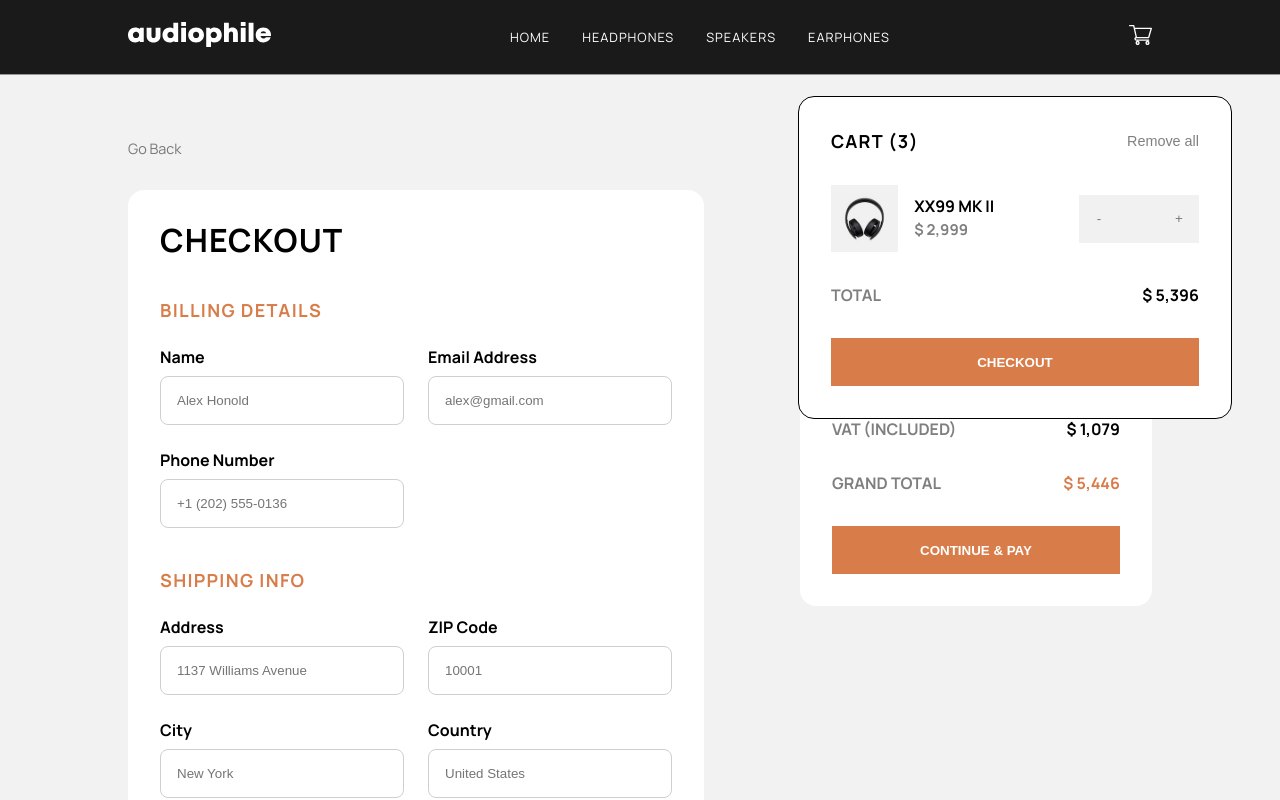
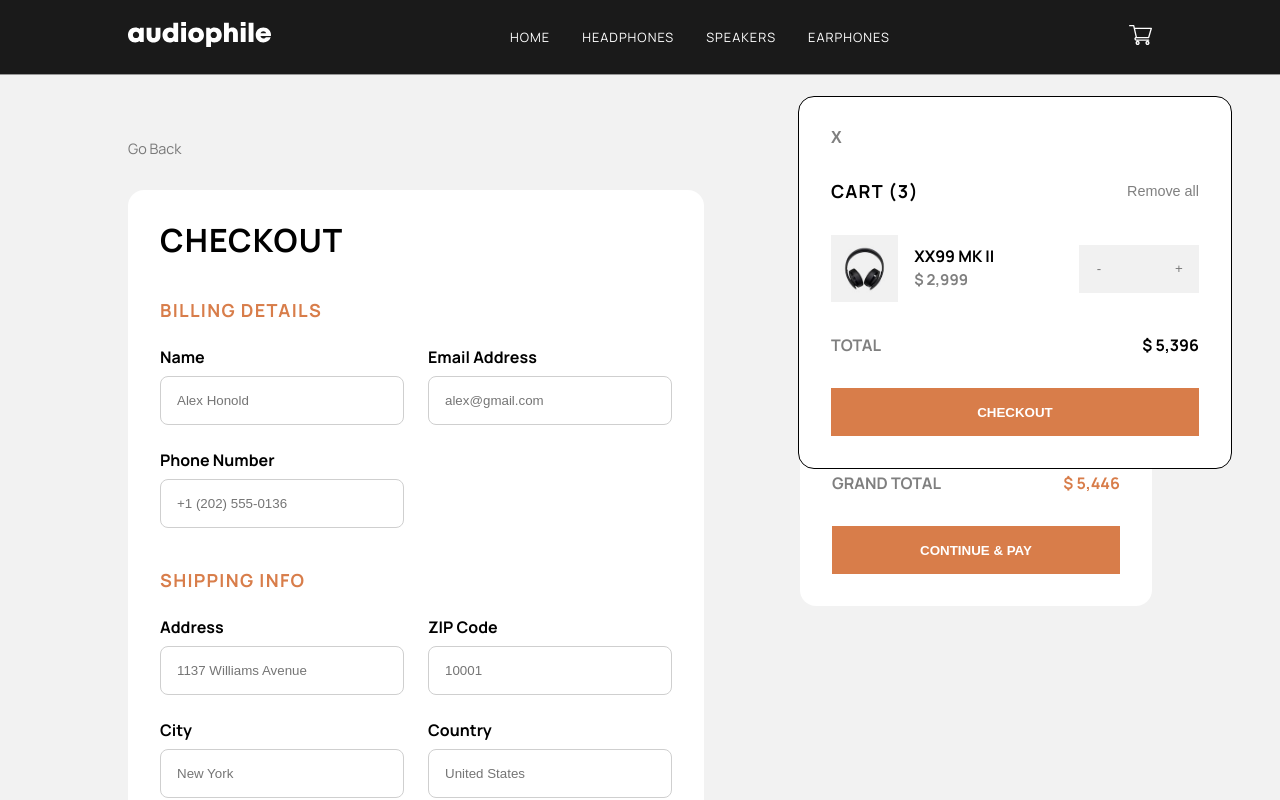
Before and after one commit to DaveWesl/audiophile-ecommerce-website, a React (Create React App) app: page / in a window 1280 px wide. Both pictures are taken after a click on the link 1140 px from the left and 38 px from the top of the page. Shown: the top 800 px of the page. Built offline with nearby package versions, Linux system fonts and the light colour scheme.

Commit message:
finished cart

```diff
--- a/src/components/Navbar/Cart.css
+++ b/src/components/Navbar/Cart.css
@@ -7,10 +7,29 @@
     padding: 2rem;
     border: solid 1px;
     border-radius: 1rem;
-    position: absolute;
+    position: fixed;
     background-color: white;
     top: 6rem;
     right: 3rem;
+    z-index: 99;
+}
+
+.cart-close {
+    display: block;
+    text-align: start;
+    font-weight: bold;
+    font-size: 1rem;
+    grid-column: span 2;
+    background-color: white;
+    border: none;
+    margin: 0;
+    padding: 0;
+    color: rgba(0, 0, 0, 0.5);
+}
+
+.cart-close:hover {
+    cursor: pointer;
+    color: rgb(216, 125, 74);
 }
 
 .cart-h6 {
--- a/src/components/Navbar/Navbar.css
+++ b/src/components/Navbar/Navbar.css
@@ -29,6 +29,12 @@
 
 .navbar-nav a:hover {
     color: rgba(216, 125, 74, 1);
+}
+
+.cart-logo:hover .svg-cart path {
+    fill: rgb(216, 125, 74);
+    cursor: pointer;
+
 }
 
 .navbar-tablet {
--- a/src/components/Navbar/Navbar.js
+++ b/src/components/Navbar/Navbar.js
@@ -20,9 +20,13 @@
     setIsCartOpen(!isCartOpen);
   };
 
+  const closeCart = () => {
+    setIsCartOpen(false);
+  };
+
   const closeAll = () => {
     closeMenu();
-    setIsCartOpen(false);
+    closeCart();
   };
 
   return (
@@ -71,7 +75,11 @@
           </div>
           <div className="container-cart">
             <a className="cart-logo" onClick={toggleCart}>
-              <img src="/assets/shared/desktop/icon-cart.svg" alt="cart"/>
+              <svg width="23" height="20" xmlns="http://www.w3.org/2000/svg" className='svg-cart'>
+                  <path
+                      d="M8.625 15.833c1.132 0 2.054.935 2.054 2.084 0 1.148-.922 2.083-2.054 2.083-1.132 0-2.054-.935-2.054-2.083 0-1.15.922-2.084 2.054-2.084zm9.857 0c1.132 0 2.054.935 2.054 2.084 0 1.148-.922 2.083-2.054 2.083-1.132 0-2.053-.935-2.053-2.083 0-1.15.92-2.084 2.053-2.084zm-9.857 1.39a.69.69 0 00-.685.694.69.69 0 00.685.694.69.69 0 00.685-.694.69.69 0 00-.685-.695zm9.857 0a.69.69 0 00-.684.694.69.69 0 00.684.694.69.69 0 00.685-.694.69.69 0 00-.685-.695zM4.717 0c.316 0 .59.215.658.517l.481 2.122h16.47a.68.68 0 01.538.262c.127.166.168.38.11.579l-2.695 9.236a.672.672 0 01-.648.478H7.41a.667.667 0 00-.673.66c0 .364.303.66.674.66h12.219c.372 0 .674.295.674.66 0 .364-.302.66-.674.66H7.412c-1.115 0-2.021-.889-2.021-1.98 0-.812.502-1.511 1.218-1.816L4.176 1.32H.674A.667.667 0 010 .66C0 .296.302 0 .674 0zm16.716 3.958H6.156l1.797 7.917h11.17l2.31-7.917z"
+                      fill="#FFF" fill-rule="nonzero" />
+              </svg>
             </a>
           </div>
         </div>
@@ -79,6 +87,8 @@
 
       {isCartOpen && (
         <div className='cart'>
+              <button className='cart-close' onClick={closeCart} >X</button>
+
               <h6 className='cart-h6'>CART (3)</h6>
               <button className='button-back cart-remove'>Remove all</button>
 
```
Also changed, not shown: public/assets/shared/desktop/icon-cart.svg.
